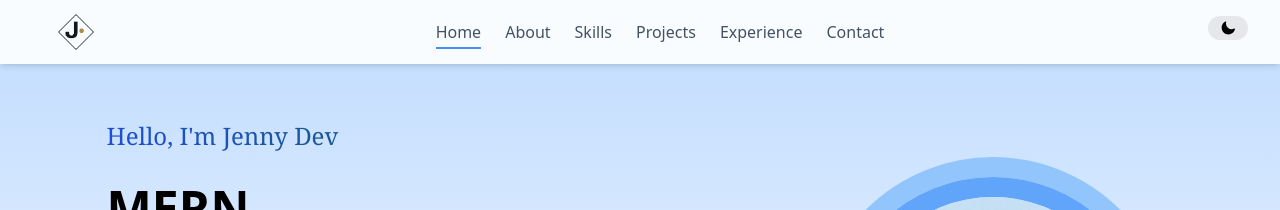
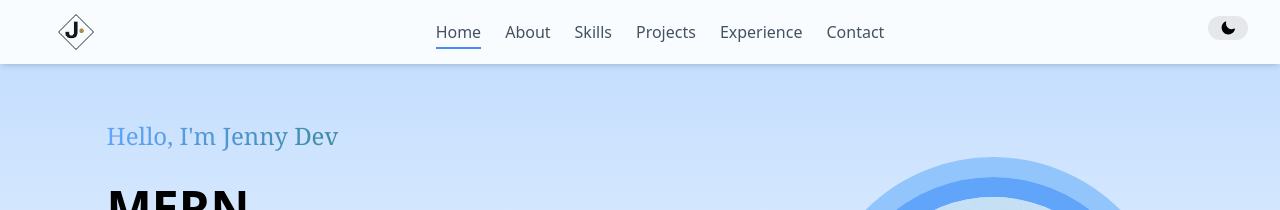
Before and after one commit to zennie2001/myPortfolio, a React (Vite) app: page / in a window 1280 px wide. Shown: the top 210 px of the page. Built offline with nearby package versions, Linux system fonts and the light colour scheme.

Commit message:
profile changes

```diff
--- a/src/App.jsx
+++ b/src/App.jsx
@@ -1,6 +1,4 @@
-import { useState } from 'react'
-import reactLogo from './assets/react.svg'
-import viteLogo from '/vite.svg'
+
 import './App.css'
 import ThemeProvider from './components/ThemeProvider'
 import Header from './components/Header'
@@ -12,7 +10,7 @@ import Experience from './components/Experience'
 import Footer from './components/Footer'
 
 function App() {
-  const [count, setCount] = useState(0)
+
 
   return (
     <ThemeProvider>
--- a/src/components/Hero.jsx
+++ b/src/components/Hero.jsx
@@ -13,14 +13,14 @@ function Hero() {
   }
 };
   return (
-    <div id="home" className='w-full pb-10 dark:bg-gray-800 bg-gradient-to-b from-blue-200 to-white  '>
+    <div id="home" className='w-full pb-10  bg-gradient-to-b from-blue-200 to-white  dark:bg-gray-800 dark:from-gray-800 dark:to-gray-700'>
         <div className='max-w-7xl mx-auto flex items-center justify-around md:flex-row lg:flex-row flex-col gap-20 pt-20 px-2 md:px-6 lg:px-14'>
             {/*  Animated Introduction Section */}
             <motion.div className='md:w-[45%] md:pt-10 flex flex-col gap-8'
                 initial={{ opacity: 0, x: -80 }}
                 animate={{ opacity: 1, x: 0 }}
                 transition={{ duration: 0.8, ease: 'easeOut' }}>
-                <p className='text-2xl font-serif bg-gradient-to-r from-blue-700 to-green-800 bg-clip-text text-transparent'>Hello, I'm Jenny Dev</p>
+                <p className='text-2xl font-serif bg-gradient-to-r from-blue-400 to-green-800 bg-clip-text text-transparent'>Hello, I'm Jenny Dev</p>
                 <div>
                 <h1 className='text-5xl font-semibold'>MERN</h1>
                 <h1 className="indent-20 text-5xl font-semibold">Stack</h1>
```
